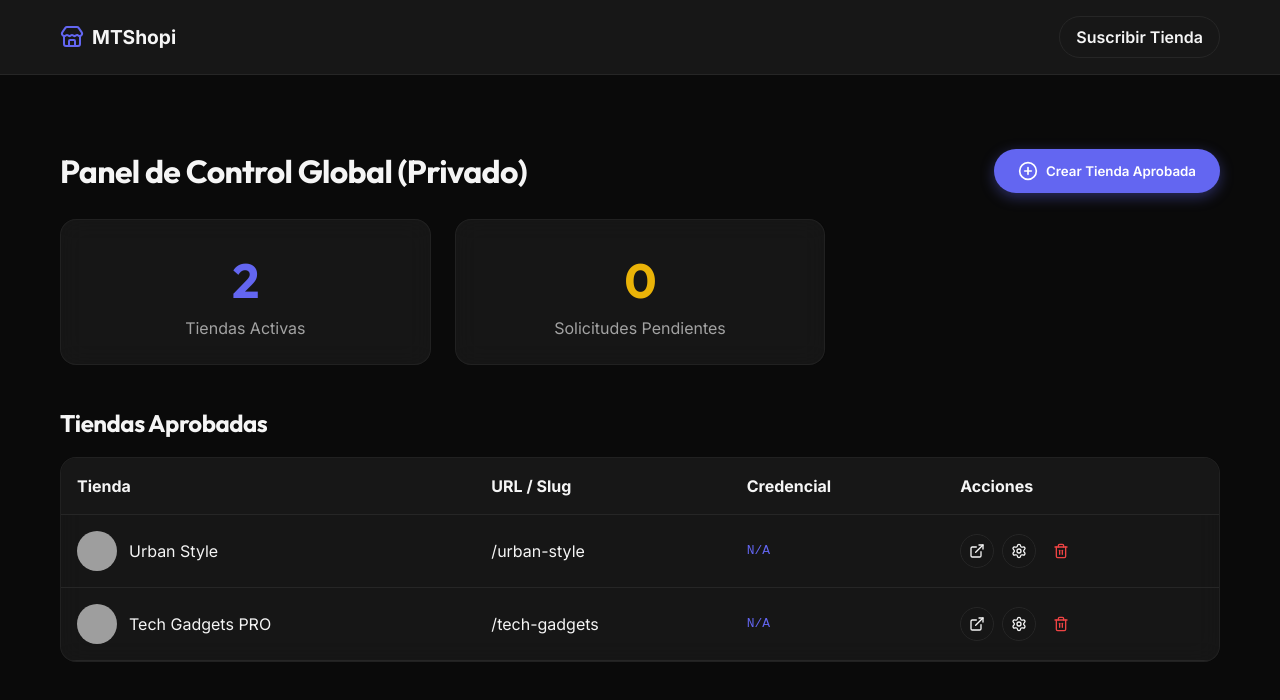
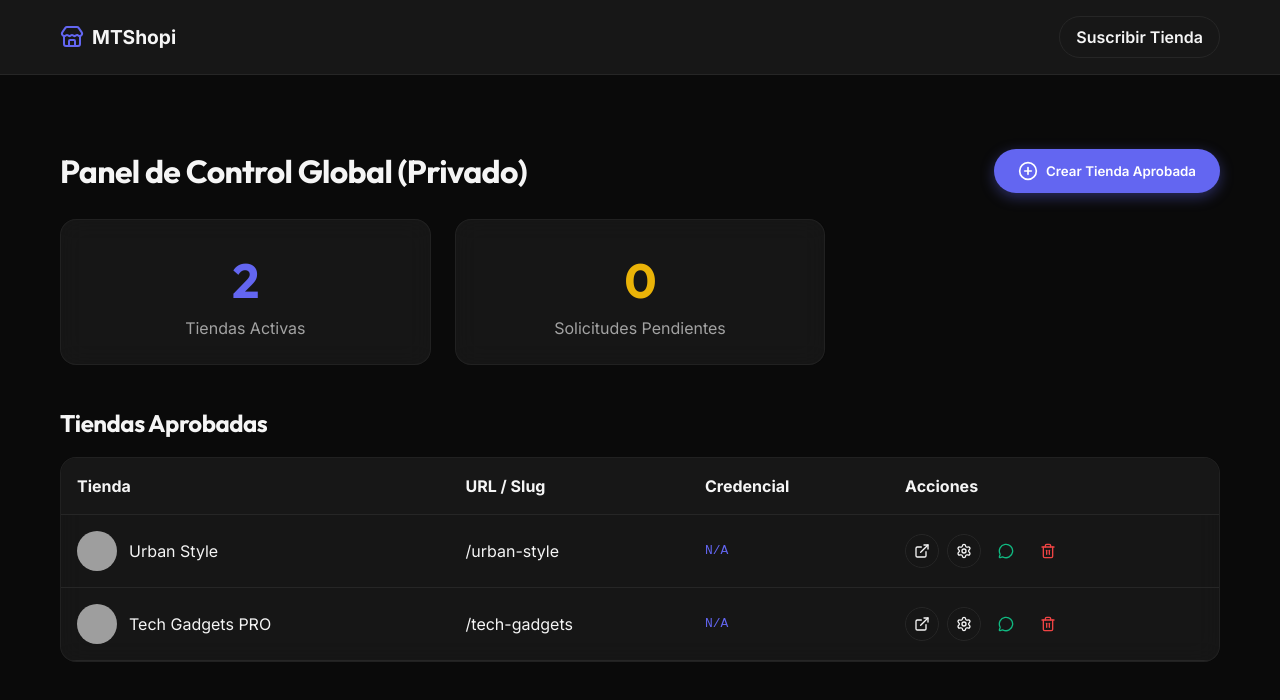
Before and after one commit to CristianHejt22/multitienda-saas, a React (Vite) app: page /superadmin in a window 1280 px wide. Shown: the top 700 px of the page. Built offline with nearby package versions, Linux system fonts and the light colour scheme; grey boxes are pictures that could not be loaded.

Commit message:
Add WhatsApp welcome message button in SuperAdmin

```diff
--- a/src/pages/SuperAdmin.jsx
+++ b/src/pages/SuperAdmin.jsx
@@ -1,6 +1,6 @@
 import React, { useState, useEffect } from 'react';
 import { getStores, deleteStore, addStore, getRequests, deleteRequest, getStoreBySlug, updateStore } from '../dataManager';
-import { Trash2, ExternalLink, Settings, PlusCircle, CheckCircle, Clock } from 'lucide-react';
+import { Trash2, ExternalLink, Settings, PlusCircle, CheckCircle, Clock, MessageCircle } from 'lucide-react';
 import { Link } from 'react-router-dom';
 import { usePopup } from '../context/PopupContext';
 
@@ -101,6 +101,16 @@ export default function SuperAdmin() {
       deleteRequest(id);
       loadData();
     }
+  };
+
+  const sendWhatsAppWelcome = (store) => {
+    if (!store.whatsappNumber) {
+      alert("Esta tienda no tiene un número de WhatsApp registrado.");
+      return;
+    }
+    const text = `¡Hola! 🎉 Tu tienda online en MTShopi ha sido creada con éxito.\n\n📍 URL de tu tienda: https://mtshopi.vercel.app/${store.slug}\n⚙️ Panel de Administración: https://mtshopi.vercel.app/${store.slug}/admin\n\n🔑 Tus accesos:\nUsuario: ${store.slug}\nContraseña: ${store.password}\n\n¡Mucho éxito con tus ventas! 🚀`;
+    const url = `https://wa.me/${store.whatsappNumber}?text=${encodeURIComponent(text)}`;
+    window.open(url, '_blank');
   };
 
   return (
@@ -228,6 +238,9 @@ export default function SuperAdmin() {
                     <Link to={`/${store.slug}/admin`} className="btn btn-outline" style={{ padding: '8px' }} title="Administrar tienda">
                       <Settings size={16} />
                     </Link>
+                    <button className="btn btn-outline" style={{ padding: '8px', color: '#10b981', borderColor: 'transparent' }} onClick={() => sendWhatsAppWelcome(store)} title="Enviar Accesos por WhatsApp">
+                      <MessageCircle size={16} />
+                    </button>
                     <button className="btn btn-outline" style={{ padding: '8px', color: '#ef4444', borderColor: 'transparent' }} onClick={() => handleDelete(store.id)} title="Eliminar">
                       <Trash2 size={16} />
                     </button>
```
